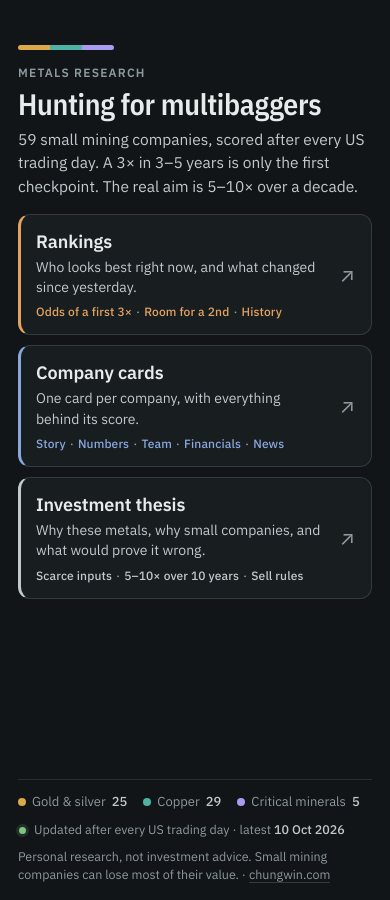
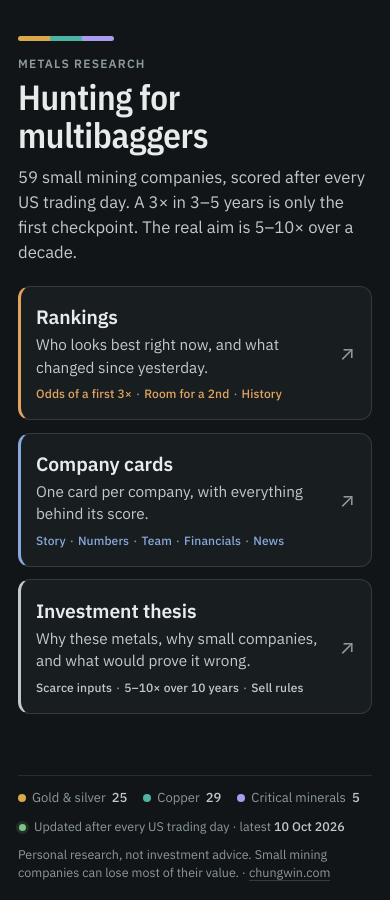
Before and after one commit to Chungwin/chungwin.github.io, a Jekyll site: the page equities/index.html, which Jekyll copies as it is, in a window 390 px wide. Built offline with Jekyll 4.4.1, drawn with Linux system fonts in a browser that asks for light colours.

Commit message:
Roomier phone layout for the equities landing page
Type, cards and spacing on the landing page now grow with the screen
height on phones, so the content fills the screen instead of leaving a
gap above the footer (from the landing artifact).

Co-Authored-By: Claude Opus 5.5 <noreply@anthropic.com>
Claude-Session: https://claude.ai/code/session_01Sc44kzVS9SuGufLDku6ZWX

```diff
--- a/equities/index.html
+++ b/equities/index.html
@@ -56,6 +56,23 @@ h1{ font-family:var(--display); font-weight:600; font-size:clamp(28px,7.6vw,40px
 .small{ margin:0; font-size:12.5px; color:var(--mute); line-height:1.5; }
 @media (max-height:860px){ .wrap{ padding-block:16px 10px; gap:12px; } h1{ font-size:26px; } .lede{ font-size:14px; margin-top:6px; } .door{ padding:10px 13px 10px 12px; } .door p{ font-size:13.5px; } .door h2{ font-size:17px; } .small{ font-size:12px; } .foot{ padding-top:10px; gap:6px; } }
 @media (max-height:700px){ .eyebrow{ display:none; } .door p{ display:none; } .door .k{ margin-top:2px; } }
+/* Phones and tablets (<960px wide): keep the footer at the bottom, but let type, cards and spacing grow with the
+   screen height so the content fills the screen instead of leaving a gap above the footer. Never scrolls
+   on 375×667 (iPhone SE) up to 430×932 (Pro Max). Overrides the compact max-height rules above. */
+@media (max-width:959px){
+  .wrap{ padding-block:clamp(20px,4vh,44px) clamp(12px,2vh,20px); gap:clamp(12px,2.3vh,30px); }
+  .eyebrow{ display:block; margin-top:clamp(10px,1.6vh,16px); }
+  h1{ font-size:clamp(27px,3.9vh,38px); margin-top:6px; }
+  .lede{ font-size:clamp(14px,1.85vh,17px); margin-top:clamp(6px,1.1vh,12px); }
+  .doors{ gap:clamp(9px,1.4vh,15px); }
+  .door{ padding:clamp(10px,1.75vh,20px) 16px clamp(10px,1.75vh,20px) 15px; }
+  .door h2{ font-size:clamp(16.5px,2.15vh,20px); }
+  .door p{ font-size:clamp(13px,1.7vh,15.5px); }
+  .door .k{ margin-top:clamp(3px,.6vh,7px); }
+  .foot{ gap:clamp(6px,1vh,9px); padding-top:clamp(10px,1.4vh,13px); }
+}
+@media (max-width:959px) and (min-height:600px){ .door p{ display:block; } }
+@media (max-width:959px) and (max-height:700px){ .eyebrow{ display:none; } .lede{ font-size:13.5px; } .door{ padding:9px 14px 9px 13px; } .door p{ font-size:12.5px; } .door h2{ font-size:16px; } .wrap{ gap:11px; } }
 /* Desktop (≥960px wide): two columns, so the page fills the width instead of leaving a gap under the doors.
    Left: header with the footer facts under it. Right: the three doors. The phone layout above is unchanged. */
 @media (min-width:960px){
```
